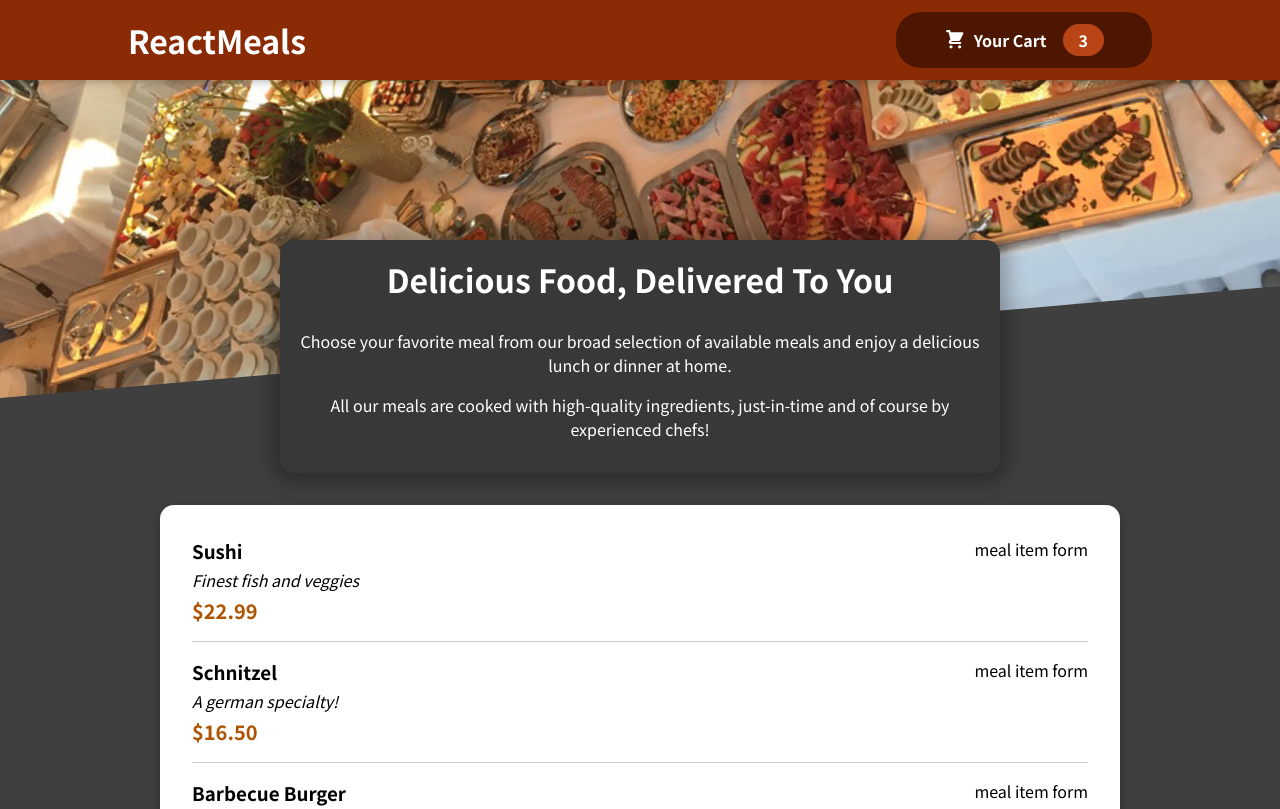
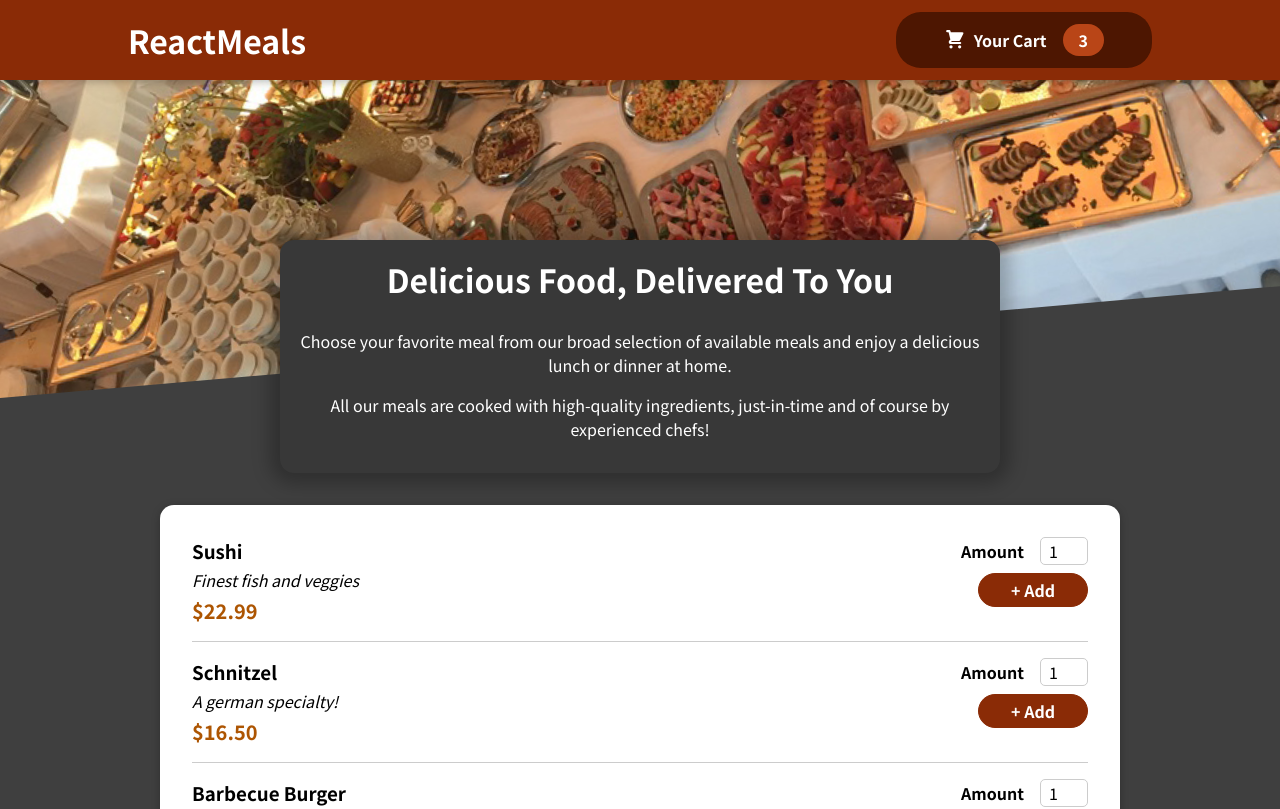
Before and after one commit to koanko-dev/react_review, a React (Create React App) app: page / in a window 1280 px wide. Shown: the top 809 px of the page. Built offline with nearby package versions, Linux system fonts and the light colour scheme.

Commit message:
feat: add meal item form

```diff
--- a/src/components/Meals/MealItem/MealItem.js
+++ b/src/components/Meals/MealItem/MealItem.js
@@ -1,6 +1,7 @@
 import React from "react";
 
 import classes from "./MealItem.module.css";
+import MealItemForm from "./MealItemForm";
 
 const MealItem = (props) => {
   const price = `$${props.price.toFixed(2)}`;
@@ -13,7 +14,7 @@
         <div className={classes.price}>{price}</div>
       </div>
       <div>
-        meal item form
+        <MealItemForm />
       </div>
     </li>
   );
--- /dev/null
+++ b/src/components/Meals/MealItem/MealItemForm.js
@@ -0,0 +1,24 @@
+import React from "react";
+
+import classes from "./MealItemForm.module.css";
+import Input from "../../UI/Input";
+
+const MealItemForm = (props) => {
+  return (
+    <form className={classes.form}>
+      <Input label="Amount" input={{
+        id: 'amount',
+        type: 'number',
+        min: '1',
+        max: '5',
+        step: '1',
+        defaultValue: '1'
+      }}/>
+      <button>+ Add</button>
+    </form>
+  );
+};
+
+MealItemForm.propTypes = {};
+
+export default MealItemForm;
--- /dev/null
+++ b/src/components/Meals/MealItem/MealItemForm.module.css
@@ -0,0 +1,20 @@
+.form {
+  text-align: right;
+}
+
+.form button {
+  font: inherit;
+  cursor: pointer;
+  background-color: #8a2b06;
+  border: 1px solid #8a2b06;
+  color: white;
+  padding: 0.25rem 2rem;
+  border-radius: 20px;
+  font-weight: bold;
+}
+
+.form button:hover,
+.form button:active {
+  background-color: #641e03;
+  border-color: #641e03;
+}
--- /dev/null
+++ b/src/components/UI/Input.js
@@ -0,0 +1,14 @@
+import React from "react";
+
+import classes from "./Input.module.css";
+
+const Input = (props) => {
+  return (
+    <div className={classes.input}>
+      <label htmlFor={props.input.id}>{props.label}</label>
+      <input {...props.input}/>
+    </div>
+  );
+};
+
+export default Input;
--- /dev/null
+++ b/src/components/UI/Input.module.css
@@ -0,0 +1,18 @@
+.input {
+    display: flex;
+    align-items: center;
+    margin-bottom: 0.5rem;
+  }
+
+  .input label {
+    font-weight: bold;
+    margin-right: 1rem;
+  }
+
+  .input input {
+    width: 3rem;
+    border-radius: 5px;
+    border: 1px solid #ccc;
+    font: inherit;
+    padding-left: 0.5rem;
+  }
```
